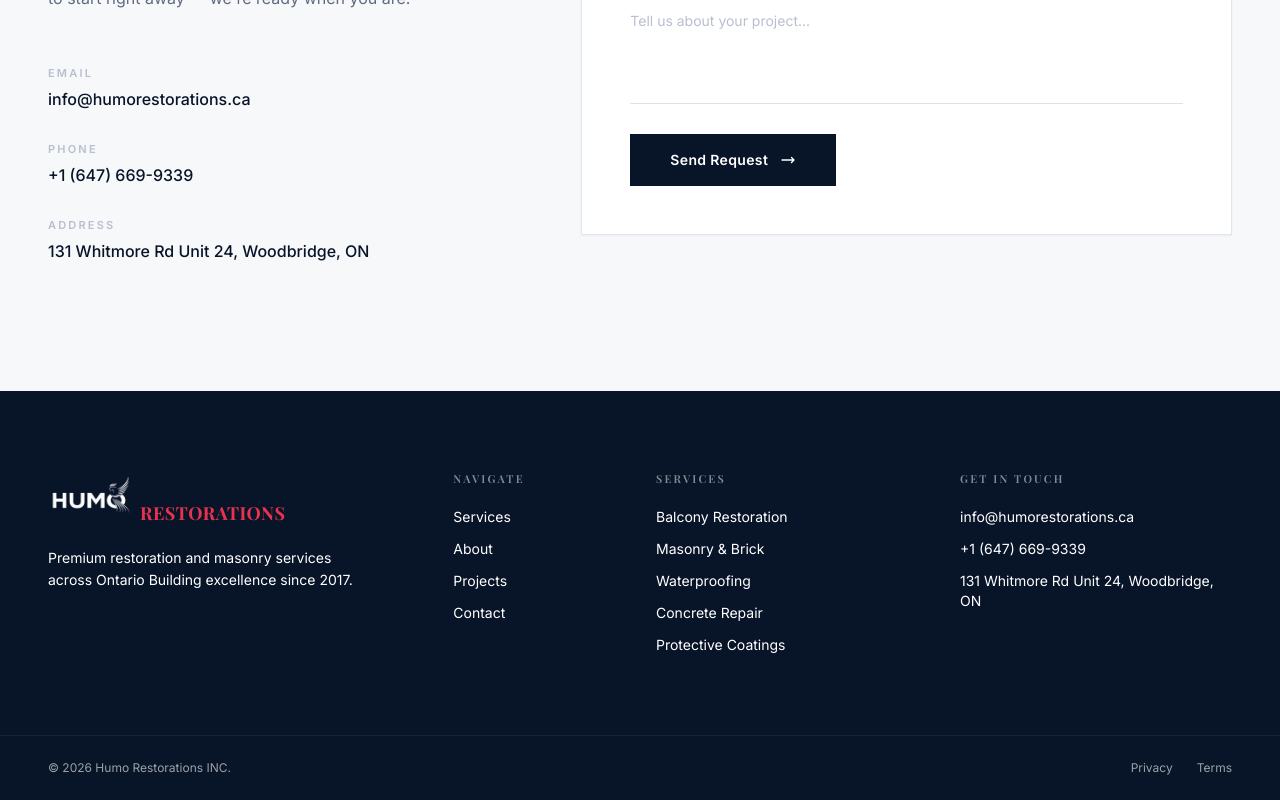
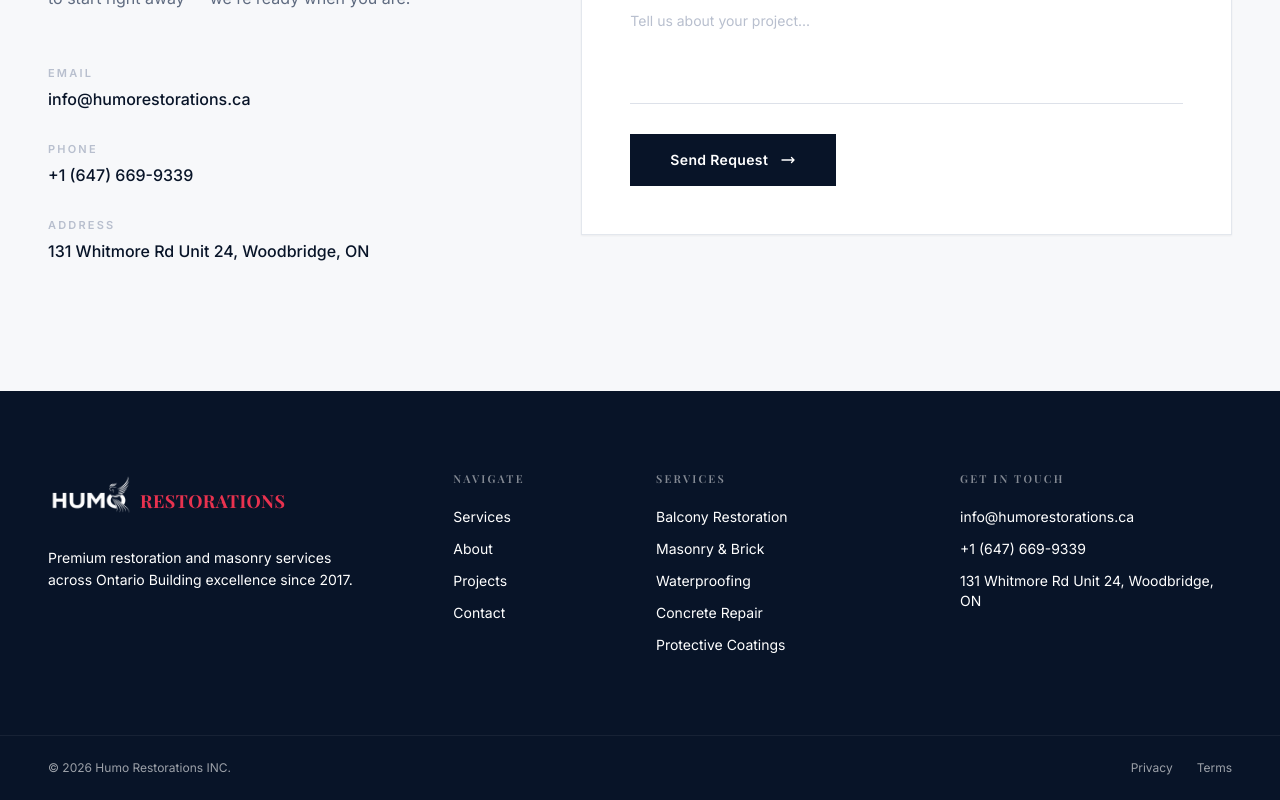
Before and after one commit to Mehriddin-bytes/Humo, a Next.js app in the folder Web/: page / in a window 1280 px wide. Shown: the part 4155-4955 px from the top of the page. Built offline with nearby package versions, Linux system fonts and the light colour scheme; a web font is replaced by a local one.

Commit message:
footer center

```diff
--- a/Web/src/app/components/Footer.tsx
+++ b/Web/src/app/components/Footer.tsx
@@ -10,7 +10,7 @@
         <div className="grid sm:grid-cols-2 lg:grid-cols-12 gap-10 lg:gap-8">
           {/* Brand */}
           <div className="lg:col-span-4">
-            <div className="flex items-end gap-2 mb-5">
+            <div className="flex items-center gap-2 mb-5">
               <Image
                 src="/assets/logo.png"
                 alt="Humo"
@@ -18,7 +18,7 @@
                 height={56}
                 className="h-14 w-auto brightness-0 invert"
               />
-              <span className="font-display text-lg font-bold tracking-wide text-crimson-light">
+              <span className="font-display text-lg font-bold tracking-wide translate-y-0.5 text-crimson-light">
                 RESTORATIONS
               </span>
             </div>
```
